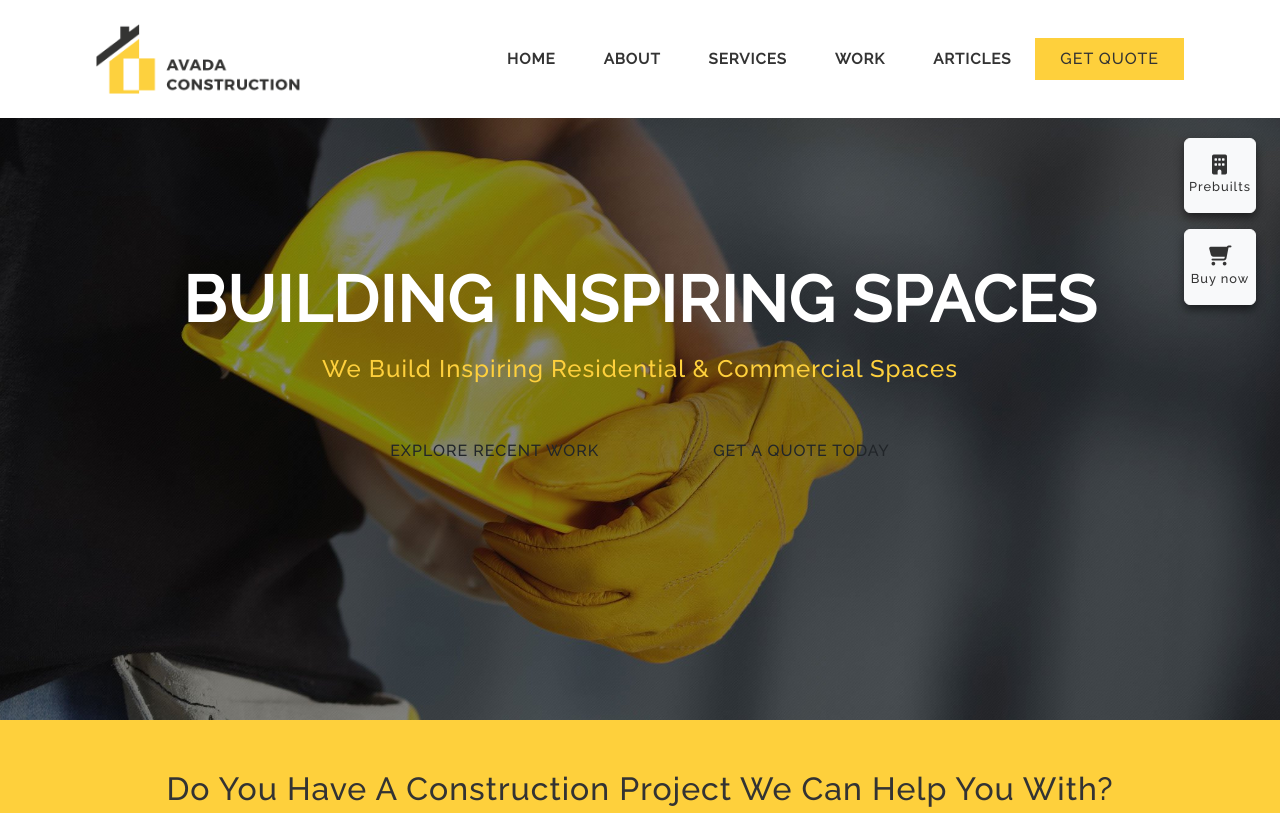
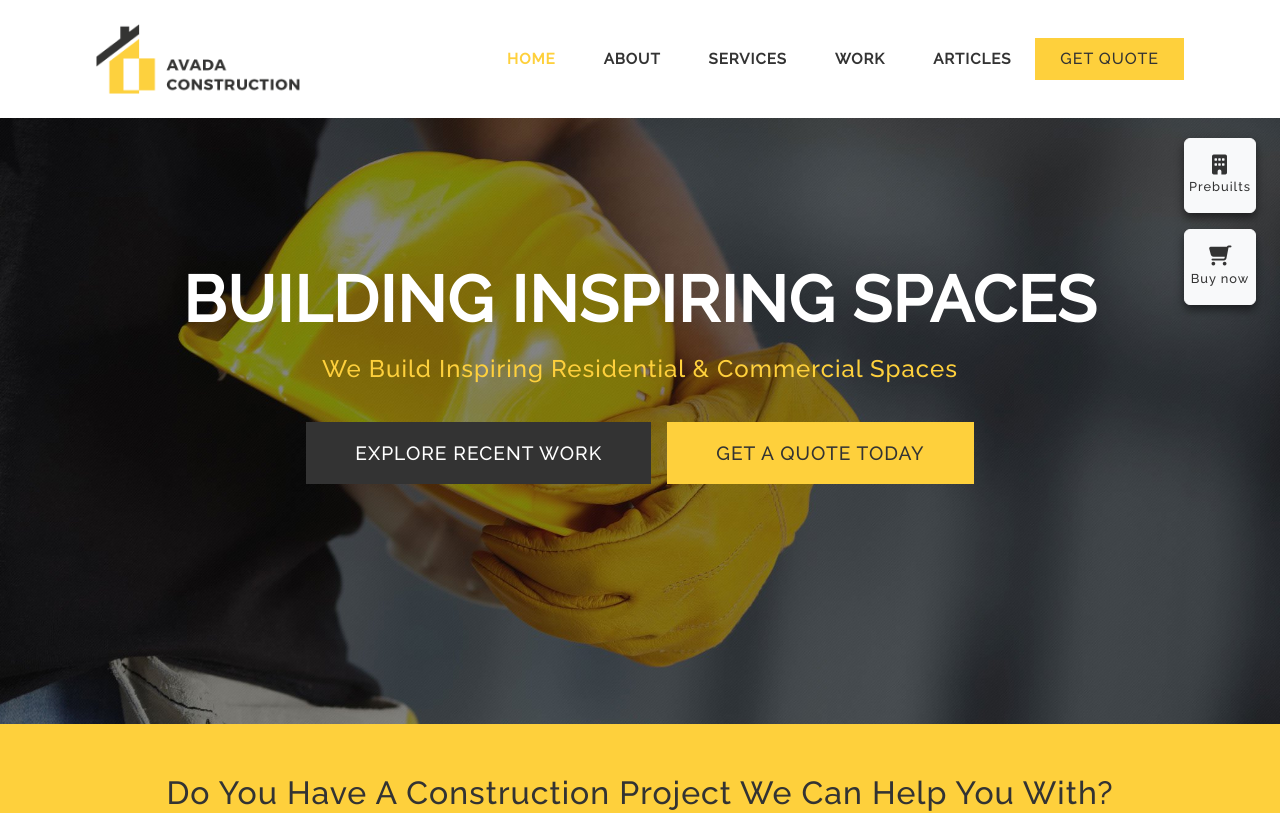
Before and after one commit to pierluigicarrieri/proj-html-vuejs, a Vue app: page / in a window 1280 px wide. Shown: the top 813 px of the page. Built offline with nearby package versions, Linux system fonts and the light colour scheme.

Commit message:
Fixed bugs in header and top nav

```diff
--- a/src/components/TheHeader.vue
+++ b/src/components/TheHeader.vue
@@ -69,26 +69,26 @@ export default {
         padding-top: 30px;
         padding-bottom: 240px;
     }
-    .btn-container > button:first-child {
+    .btn-container-bottom > button:first-child {
         font-size: 1.2rem;
         color: var(--custom-color-1);
         background-color: var(--custom-color-3);
         transition: background-color var(--transition-2), color var(--transition-2);
     }
 
-    .btn-container > button:first-child:hover {
+    .btn-container-bottom > button:first-child:hover {
         color: var(--custom-color-3);
         background-color: var(--custom-color-2);
     }
 
-    .btn-container > button:last-child {
+    .btn-container-bottom > button:last-child {
         font-size: 1.2rem;
         color: var(--custom-color-3);
         background-color: var(--custom-color-2);
         transition: background-color var(--transition-2), color var(--transition-2);
     }
 
-    .btn-container > button:last-child:hover {
+    .btn-container-bottom > button:last-child:hover {
         color: var(--custom-color-1);
         background-color: var(--custom-color-3);
     }
--- a/src/components/TheTopNav.vue
+++ b/src/components/TheTopNav.vue
@@ -47,6 +47,10 @@ export default {
         margin: 0!important;
     }
 
+    ul > li:first-child > a {
+        color: var(--custom-color-2);
+    }
+
     a, button {
         color: var(--custom-color-3);
         transition: color  var(--transition-1);
```
